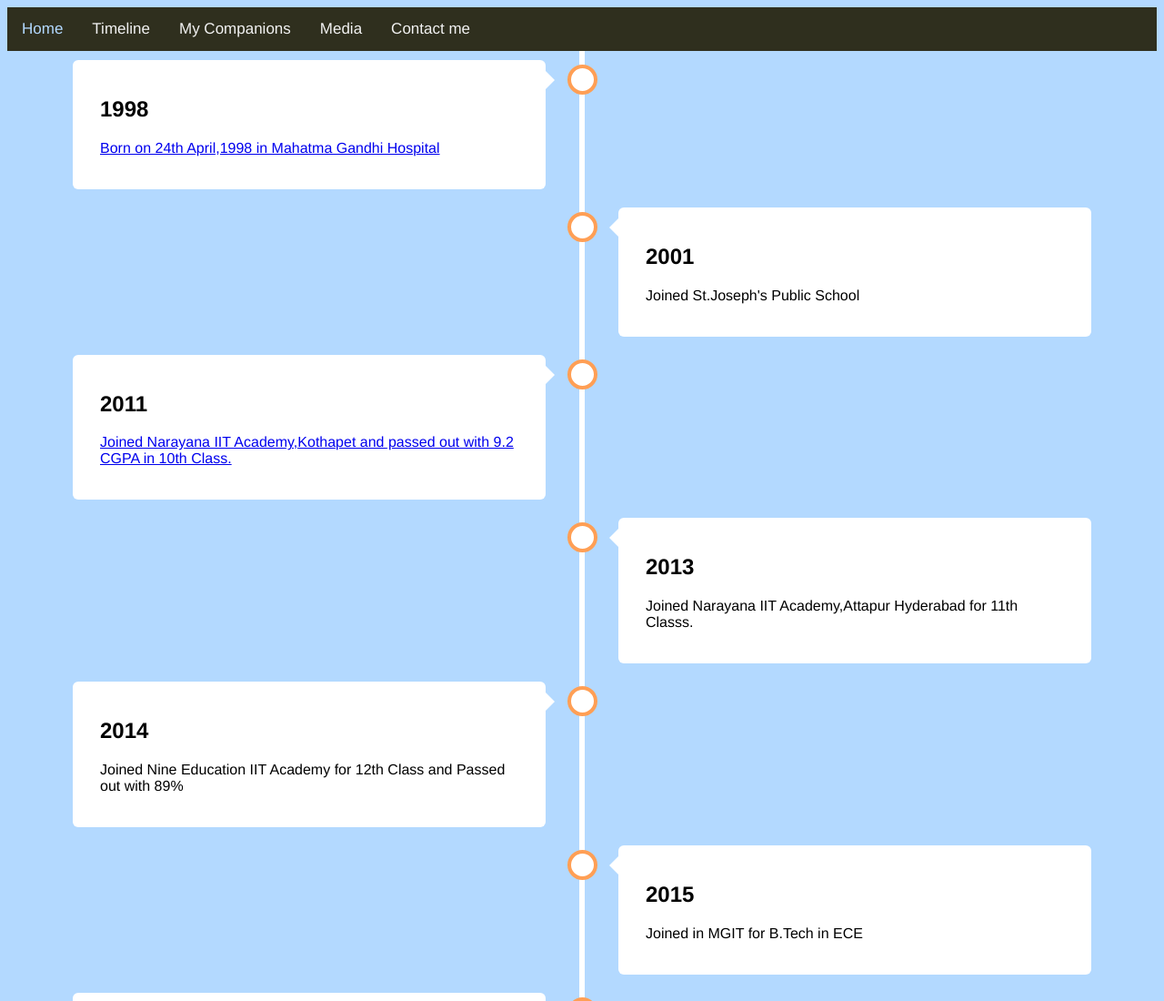
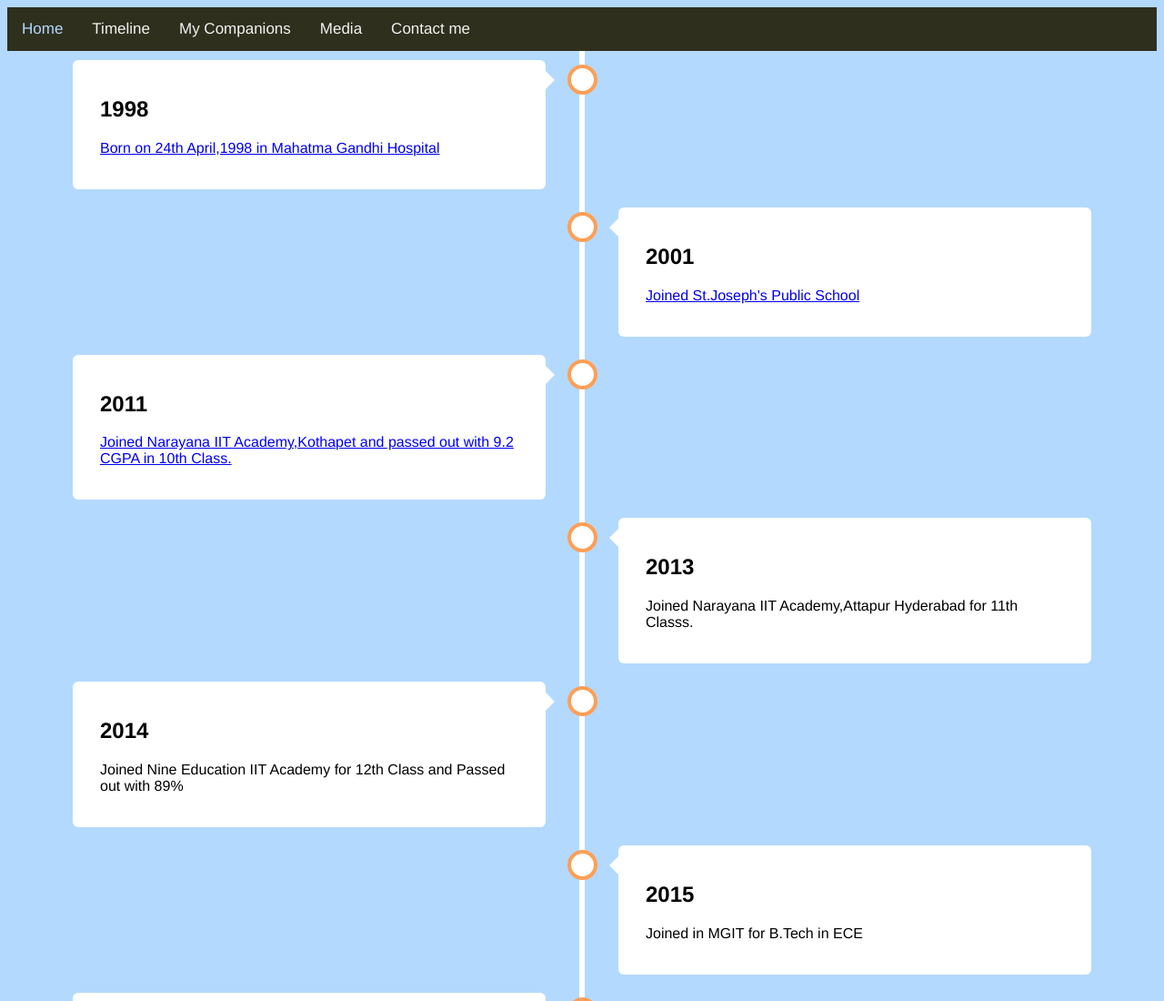
Before and after one commit to satyajonnakuti/IT-WORKSHOP, a plain HTML site: page Timeline.html in a window 1280 px wide. Shown: the top 1100 px of the page at 91% size. Drawn offline with Linux system fonts and the light colour scheme.

Commit message:
Update Timeline.html
changed link for a line

```diff
--- a/Timeline.html
+++ b/Timeline.html
@@ -212,7 +212,9 @@ body {
     <div class="content">
 
       <h2>2001</h2>
-      <p>Joined St.Joseph's Public School</p>
+      <p>
+	  <a href="gandhi.html">Joined St.Joseph's Public School</a>
+	</p>
 
     </div>
   </div>
```
